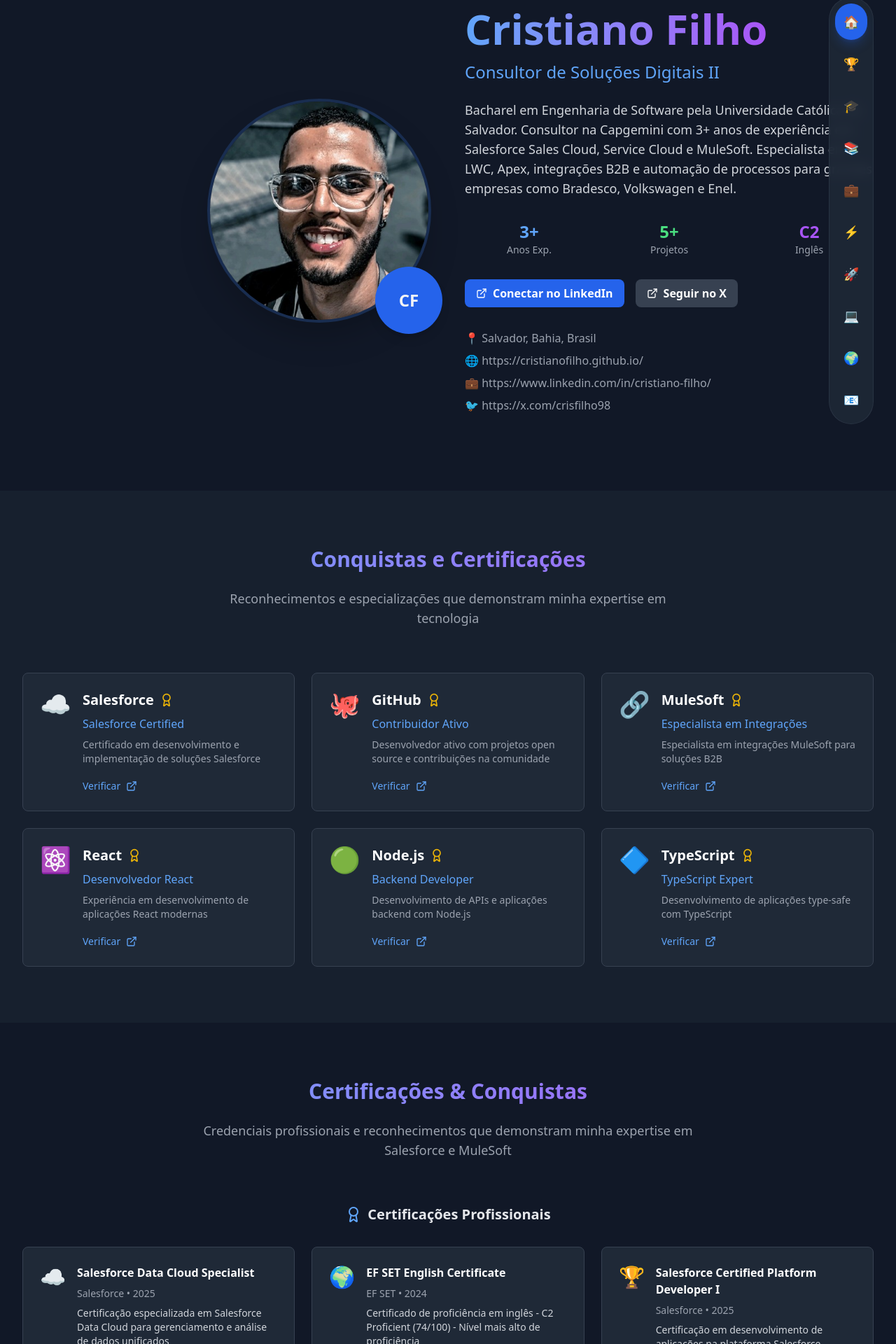
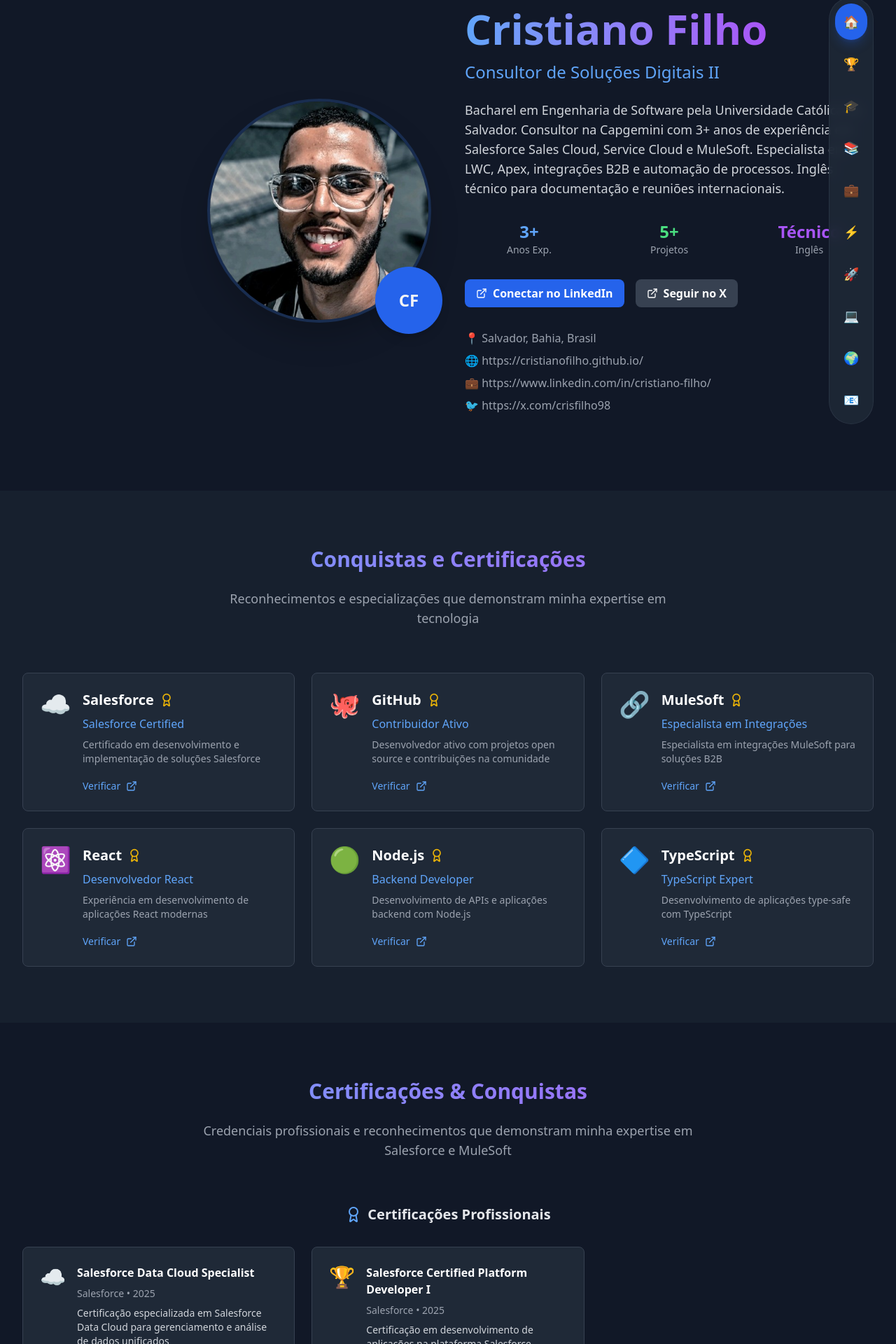
Before and after one commit to CristianoFIlho/cristianofilho.github.io, a Next.js app: page / in a window 1280 px wide. Shown: the part 99-2019 px from the top of the page at 70% size. Built offline with nearby package versions, Linux system fonts and the light colour scheme.

Commit message:
Remove outdated English certification from Certifications component, update English proficiency level to Técnico in Languages component, and revise description for technical English skills. Adjust Hero component to reflect changes in English proficiency and experience description.

```diff
--- a/src/components/Certifications.tsx
+++ b/src/components/Certifications.tsx
@@ -12,14 +12,6 @@
       description: "Certificação especializada em Salesforce Data Cloud para gerenciamento e análise de dados unificados",
       badge: "☁️",
       color: "from-cyan-500 to-cyan-600"
-    },
-    {
-      title: "EF SET English Certificate",
-      issuer: "EF SET",
-      year: "2024",
-      description: "Certificado de proficiência em inglês - C2 Proficient (74/100) - Nível mais alto de proficiência",
-      badge: "🌍",
-      color: "from-green-500 to-green-600"
     },
     {
       title: "Salesforce Certified Platform Developer I",
--- a/src/components/Hero.tsx
+++ b/src/components/Hero.tsx
@@ -66,7 +66,7 @@
             >
               Bacharel em Engenharia de Software pela Universidade Católica de Salvador. Consultor na Capgemini
               com 3+ anos de experiência em Salesforce Sales Cloud, Service Cloud e MuleSoft. Especialista em
-              LWC, Apex, integrações B2B e automação de processos para grandes empresas como Bradesco, Volkswagen e Enel.
+              LWC, Apex, integrações B2B e automação de processos. Inglês técnico para documentação e reuniões internacionais.
             </motion.p>
 
             {/* Quick Stats */}
@@ -85,7 +85,7 @@
                 <div className="text-sm text-gray-400">Projetos</div>
               </div>
               <div className="text-center">
-                <div className="text-2xl font-bold text-purple-400">C2</div>
+                <div className="text-2xl font-bold text-purple-400">Técnico</div>
                 <div className="text-sm text-gray-400">Inglês</div>
               </div>
             </motion.div>
--- a/src/components/Languages.tsx
+++ b/src/components/Languages.tsx
@@ -15,12 +15,12 @@
     },
     {
       name: "Inglês",
-      level: "C2 Proficient",
-      proficiency: 74,
-      description: "EF SET Certificate 74/100 - Nível mais alto de proficiência. Capacidade de compreender e se expressar com precisão e fluência",
+      level: "Técnico",
+      proficiency: 70,
+      description: "Inglês técnico para desenvolvimento e documentação. Capacidade de ler documentação técnica, participar de reuniões técnicas e comunicar-se em contextos profissionais de TI",
       flag: "🇺🇸",
       color: "from-blue-500 to-blue-600",
-      certificate: "EF SET English Certificate"
+      certificate: "Limited Working Proficiency"
     },
     {
       name: "Espanhol",
```
